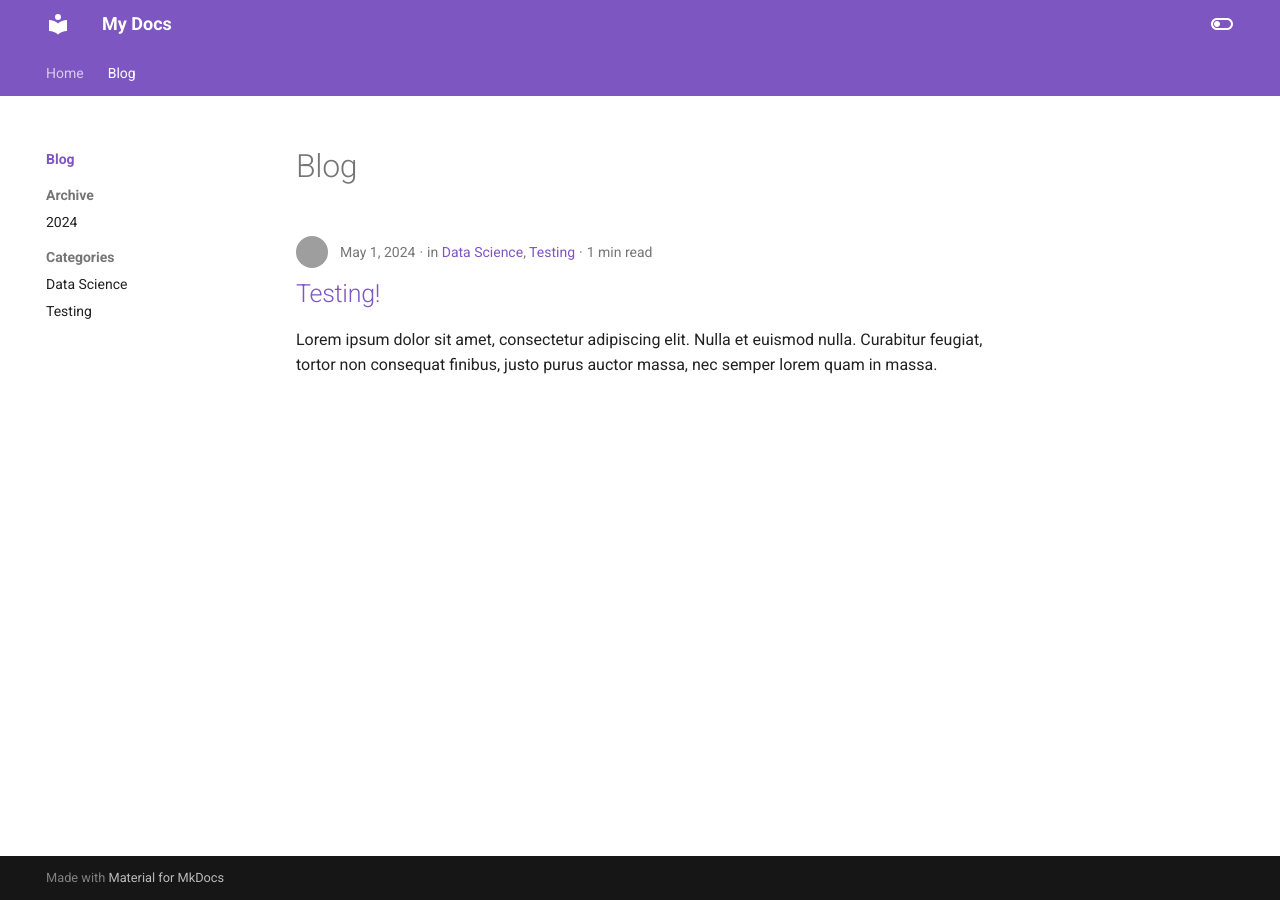
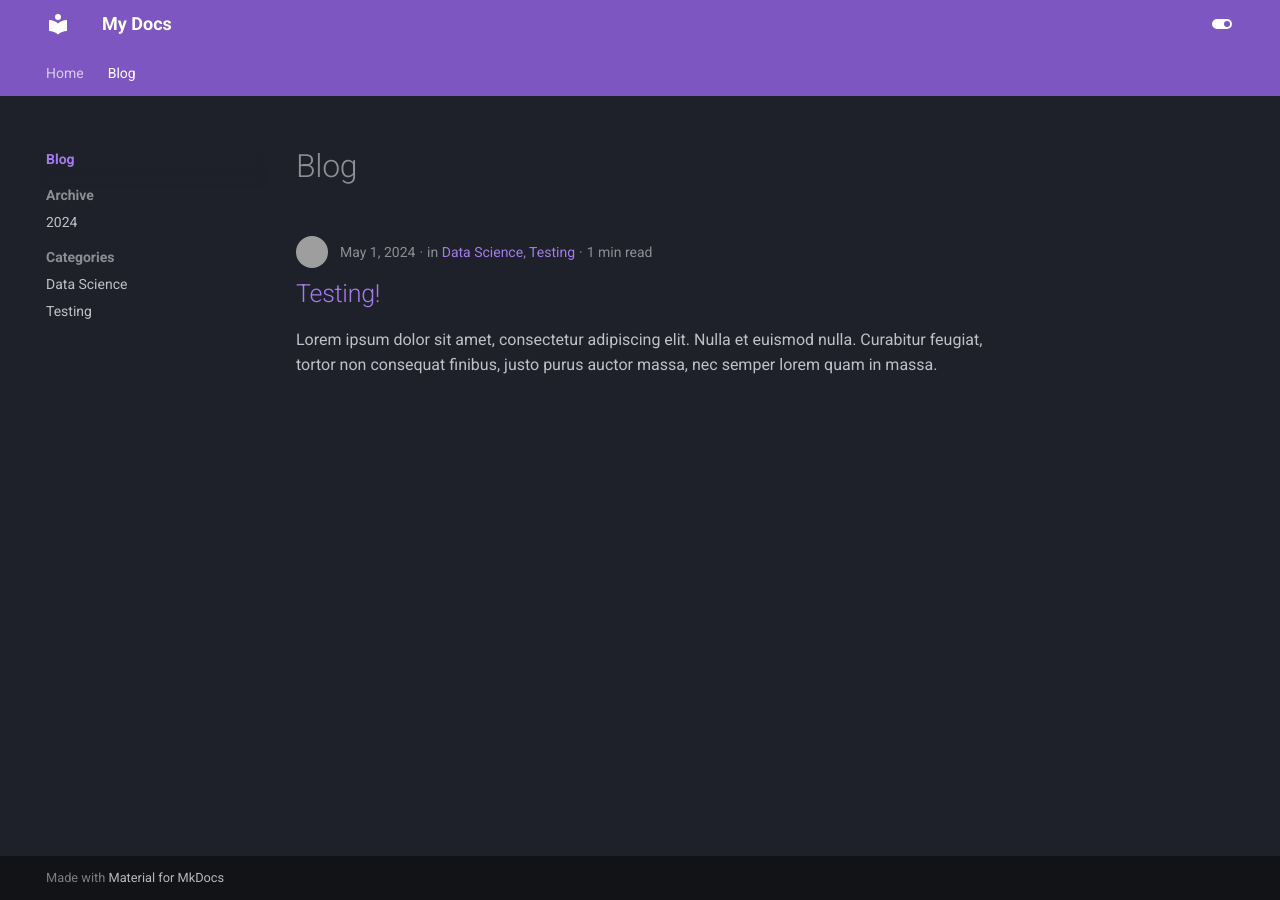
Before and after one commit to ethanchilds/my-website, an MkDocs documentation site: the page built from docs/blog/index.md, in a window 1280 px wide. Built offline with MkDocs 1.6.1 and Material for MkDocs 9.7.7, drawn with Linux system fonts in a browser that asks for light colours; grey boxes are pictures that could not be loaded.

Commit message:
default color pallete

```diff
--- a/mkdocs.yml
+++ b/mkdocs.yml
@@ -15,18 +15,18 @@ theme:
 
    palette:
 
+    - scheme: slate
+      toggle:
+        icon: material/toggle-switch
+        name: Switch to light mode
+      primary: deep purple
+      accent: indigo
     - scheme: default
       toggle:
         icon: material/toggle-switch-off-outline
         name: Switch to dark mode
       primary: deep purple
       accent: indigo
-    - scheme: slate
-      toggle:
-        icon: material/toggle-switch
-        name: Switch to light mode
-      primary: deep purple
-      accent: indigo
 
 
 plugins:
```
